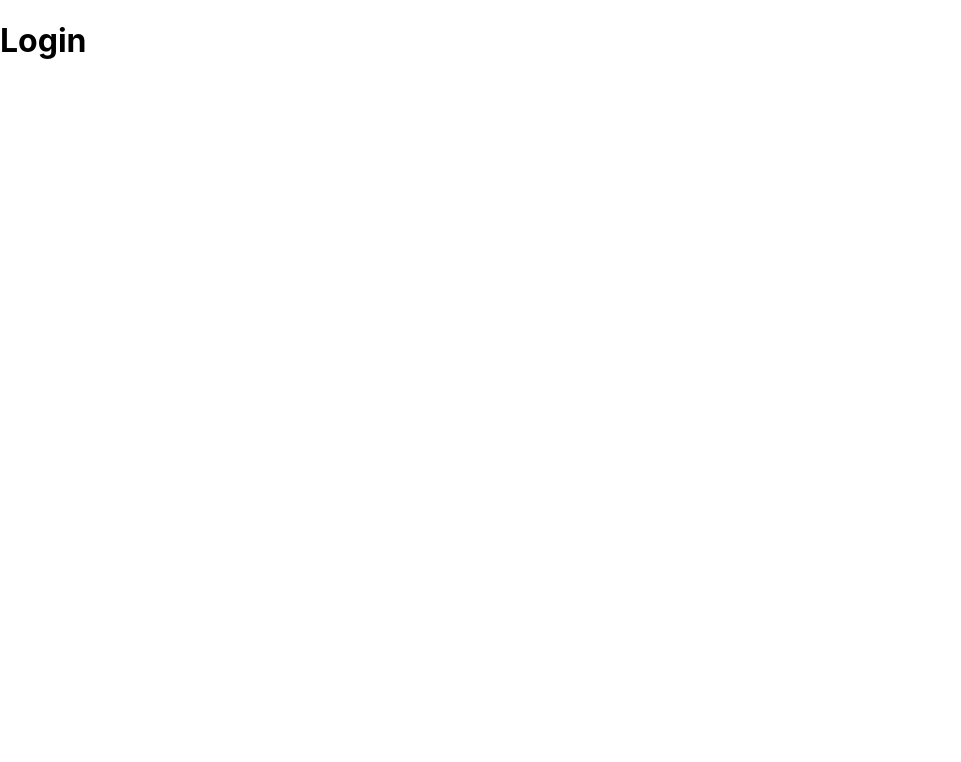
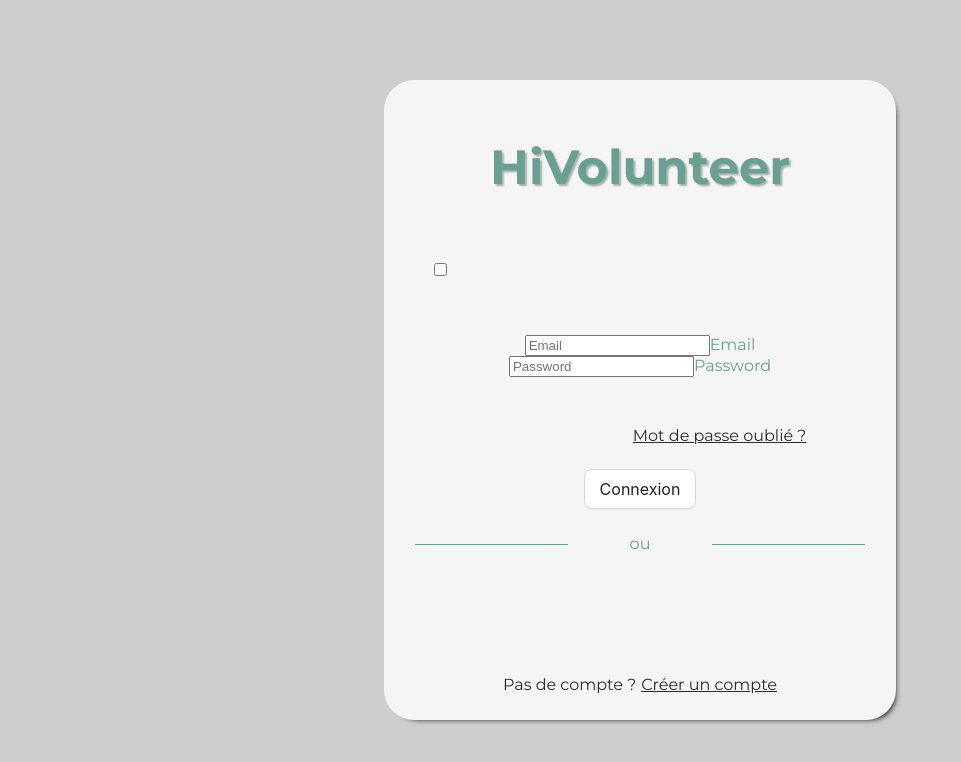
Before and after one commit to hivolunteer/web, a React (Create React App) app: page /login in a window 1280 px wide. Shown: the top 762 px of the page, without its empty margins (0-961 px from the left). Built offline with nearby package versions, Linux system fonts and the light colour scheme.

Commit message:
[ADD] page login without design

```diff
--- a/assets/scss/_colors.scss
+++ b/assets/scss/_colors.scss
@@ -1,20 +1,17 @@
 $color-primary: #f00 !default;
 $color-secondary: #0f0 !default;
 $color-tertiary: #00f !default;
+
+$color-background: #f5f5f5 !default;
+$color-connexion : #cdcdcd !default;
+$color-border: rgb(139, 25, 25) !default;
+$color-btn-onclick: #598b7d !default;
 
 $color-title: #67a191 !default;
 $color-text: #2d2a32 !default;
 $color-text-error: #d4180e !default;
 
+
 $color-text-shadow: #aaa !default;
 
-
-/////////////////////////////
-///  HiVolunteer colors   ///
-/////////////////////////////
-$color-hivolunteer: #67a191 !default;
-$color-hivolunteer-secondary: #5d9082 !default;
-$color-hivolunteer-marked: #ffcf56 !default;
-$color-hivolunteer-text1: #2d2a32 !default;
-$color-hivolunteer-text2: #1F0812 !default;
-$color-hivolunteer-background: #fffeff !default;
+$color-box: #FFFEFF !default;
--- a/package.json
+++ b/package.json
@@ -3,6 +3,7 @@
   "version": "0.1.0",
   "private": true,
   "dependencies": {
+    "@ant-design/charts": "^1.4.2",
     "@testing-library/jest-dom": "^5.16.5",
     "@testing-library/react": "^13.4.0",
     "@testing-library/user-event": "^13.5.0",
@@ -10,10 +11,12 @@
     "@types/node": "^16.18.23",
     "@types/react": "^18.0.33",
     "@types/react-dom": "^18.0.11",
+    "antd": "^5.4.0",
     "react": "^18.2.0",
     "react-dom": "^18.2.0",
     "react-router-dom": "^6.10.0",
     "react-scripts": "5.0.1",
+    "reactstrap": "^9.1.8",
     "sass": "^1.60.0",
     "typescript": "^4.9.5",
     "web-vitals": "^2.1.4"
--- a/src/Login/Login.scss
+++ b/src/Login/Login.scss
@@ -0,0 +1,184 @@
+@import '../../assets/scss/_colors';
+@import '../../assets/scss/_fonts';
+
+.container {
+    display: flex;
+    flex-direction: column;
+    justify-content: center;
+    align-items: center;
+    width: 100vw;
+    height: 100vh;
+    background-color: $color-connexion;
+    color: #67A191;
+}
+
+.login_box {
+    width: 80%;
+    margin-bottom: 8%;
+    margin-right: 2%;
+}
+
+.main_title {
+    font-family: 'Montserrat', sans-serif;
+    font-weight: 800;
+    font-size: 3rem;
+    text-shadow: 2px 2px 2px #aaa;
+}
+
+.box-container {
+    display: flex;
+    flex-direction: column;
+    justify-content: center;
+    align-items: center;
+    height: 80%;
+    width: 40%;
+    border-radius: 30px;
+    background-color: $color-background;
+    box-shadow: 5px 5px 5px -5px #2D2A32;
+}
+
+.title-container {
+    display: flex;
+    flex-direction: column;
+    justify-content: center;
+    align-items: center;
+    height: 100%;
+    margin-top: 2%;
+    margin-bottom: 3%;
+}
+
+.login-container {
+    display: flex;
+    flex-direction: column;
+    justify-content: center;
+    align-items: center;
+    height: 100%;
+    width: 60%;
+}
+
+.input_place {
+    display: flex;
+    flex-direction: column;
+    justify-content: center;
+    align-items: center;
+    margin-bottom: 3%;
+    border-width: 0px;
+    font-family: 'Montserrat', sans-serif;
+}
+
+.reset-container {
+    display: flex;
+    flex-direction: column-reverse;
+    align-items: flex-end;
+    width: 100%;
+    height: 100%;
+    margin-right: 35%;
+    margin-bottom: 1.5%;
+}
+
+.reset {
+    color: #2D2A32;
+    font-size: 1rem;
+    text-decoration: underline;
+    cursor: pointer;
+}
+
+.button-container {
+    display: flex;
+    flex-direction: column;
+    justify-content: center;
+    align-items: center;
+    margin: 0 2%;
+    padding: 0% 40%;
+}
+
+.button {
+    background-color: #67A191;
+    color: white;
+    font-size: 1rem;
+    font-weight: 600;
+    border-radius: 15px;
+    border-width: 0px;
+    padding: .1rem 3rem;
+    cursor: pointer;
+    box-shadow: 0 5px 5px -5px #2D2A32;
+}
+
+.line-container {
+    display: flex;
+    flex-direction: row;
+    justify-content: center;
+    align-items: center;
+    height: 100%;
+    width: 100%;
+}
+
+.line {
+    display: flex;
+    flex: 3;
+    height: 1px;
+    margin: 2% 0;
+    border-bottom: 1px solid #67A191;
+    margin: 0 6%;
+}
+
+.or {
+    margin: 0 6%;
+}
+
+.oauth-container {
+    display: flex;
+    flex-direction: row;
+    justify-content: center;
+    align-items: center;
+    height: 100%;
+    border-bottom: 1px solid #67A191
+}
+
+.register-container {
+    display: flex;
+    justify-content: center;
+    flex-wrap: wrap;
+    align-items: center;
+    height: 100%;
+    justify-items: center;
+}
+
+.register {
+    color: #2D2A32;
+}
+
+.swith-back-button {
+    display: flex;
+    justify-content: center;
+    align-items: center;
+    height: 100%;
+    width: 50%;
+    background-color: #FFFEFF;
+    margin-bottom: 5%;
+    border-radius: 30px;
+    box-shadow: 0 5px 5px -5px #2D2A32;
+    font-size: 1.5rem;
+}
+
+.switch-button-activate {
+    display: flex;
+    flex-direction: column;
+    height: 100%;
+    width: 100%;
+    background-color: #67A191;
+    color : white;
+    border-radius: 30px;
+    box-shadow: 0 5px 5px -5px #2D2A32;
+    justify-content: center;
+    align-items: center;
+}
+
+.to_activate {
+    display: flex;
+    justify-content: center;
+    align-items: center;
+    height: 100%;
+    width: 100%;
+    cursor: pointer;
+}
--- a/src/Login/Login.tsx
+++ b/src/Login/Login.tsx
@@ -1,11 +1,142 @@
-import React from 'react';
+import React, { useState, useEffect } from "react";
+import "./Login.scss"
+import { Button } from 'antd';
+import type { SizeType } from 'antd/es/config-provider/SizeContext';
+import { useNavigate } from "react-router-dom";
+import { Input, Label, Form, FormGroup } from 'reactstrap';
 
-function Login() {
+
+function Login(props: any) {
+
+  let navigation = useNavigate()
+
+  useEffect(() => {
+    document.body.classList.add('auth');
+    return () => {
+      document.body.classList.remove('auth');
+    }
+  }, []);
+
+  const [size] = useState<SizeType>('large');
+  const [email, setEmail] = useState('');
+  const [password, setPassword] = useState('');
+  const [isSelected, setSelected] = useState(false);
+  const [postUrl, setPostUrl] = useState('/signAssociation');
+  const [typeUser, setTypeUser] = useState('association');
+
+  const login = () => {
+    let url = 'http://localhost:8000' + postUrl;
+    fetch(url, {
+      method: 'POST',
+      headers: {
+        'Content-Type': 'application/json'
+      },
+      body: JSON.stringify({
+        email: email,
+        password: password
+      })
+    })
+    .then((response) => {
+      if (response.status === 200) {
+        response.json().then((data) => {
+          navigation('/', {state: {token: data.token, user: typeUser}})
+        })
+      } else {
+        console.log('error');
+      }})
+    .catch((error) => {
+      console.log(error);
+    })
+  }
+
+  const setPlaceholder = () => {
+    return isSelected ? "Titre de l'association ou email" : 'Email'
+  }
+
   return (
-    <div>
-      <h1>Login</h1>
+    <div className="container">
+      <div className="box-container">
+        <div className="title-container">
+          <p className="main_title"> HiVolunteer </p>
+          </div>
+          <div className="can-toggle can-toggle--size-large login_box">
+            <Input
+              id="states"
+              type="checkbox"
+              checked={isSelected}
+              onChange={() => {
+                setSelected(!isSelected)
+                if (isSelected) {
+                  setPostUrl('/signUser')
+                  setTypeUser('user')
+                } else {
+                  setPostUrl('/signAssociation')
+                  setTypeUser('association')
+                }
+              }}
+            />
+            <Label for="states">
+              <div className="can-toggle__switch" data-checked="Association" data-unchecked="Bénévole"></div>
+            </Label>
+          </div>
+          <Form className="login-container">
+            <FormGroup floating>
+              <Input
+                id="email"
+                name="email"
+                placeholder="Email"
+                type="email"
+                value={email}
+                onChange={(e:any) => setEmail(e.target.value)}
+                onKeyPress={(e:any) => {
+                  if (e.key === 'Enter') {
+                    login()
+                  }
+                }}
+              />
+              <Label for='email'>Email</Label>
+            </FormGroup>
+            <FormGroup floating>
+              <Input
+                id="password"
+                name="password"
+                placeholder="Password"
+                type="password"
+                value={password}
+                onChange={(e:any) => setPassword(e.target.value)}
+                onKeyPress={(e:any) => {
+                  if (e.key === 'Enter') {
+                    login()
+                  }
+                }}
+              />
+              <Label for='password'>Password</Label>
+            </FormGroup>
+          </Form>
+          {/* <div className="login-container">
+            <Input placeholder={setPlaceholder()} type="email" onChange={(e) => setEmail(e.target.value)} />
+            <Input placeholder="Password" type="password" onChange={(e) => setPassword(e.target.value)} />
+          </div> */}
+          <div className="reset-container">
+            <p className="reset"> Mot de passe oublié ? </p>
+          </div>
+          <div>
+          <Button className="ant-btn-primary" size={size} onClick={login}>
+            Connexion
+          </Button>
+          </div>
+          <div className="line-container">
+            <div className="line"></div>
+            <p className="or"> ou </p>
+            <div className="line"></div>
+          </div>
+          <div className="oauth-container" />
+          <div className="register-container">
+            <p className="register"> Pas de compte ? </p>
+            <p className="register" style={{'textDecoration': 'underline', 'marginLeft': '5px', 'cursor': 'pointer'}} onClick={() => {navigation('/register')}}> Créer un compte </p>
+          </div>
+      </div>
     </div>
   );
 }
-
 export default Login;
--- a/tsconfig.json
+++ b/tsconfig.json
@@ -22,5 +22,5 @@
   },
   "include": [
     "src"
-  ]
+, "public/Login"  ]
 }
```
